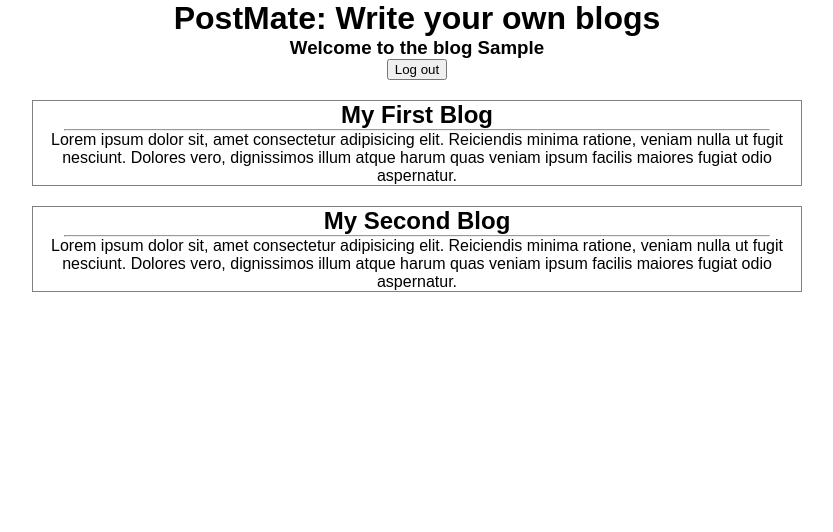
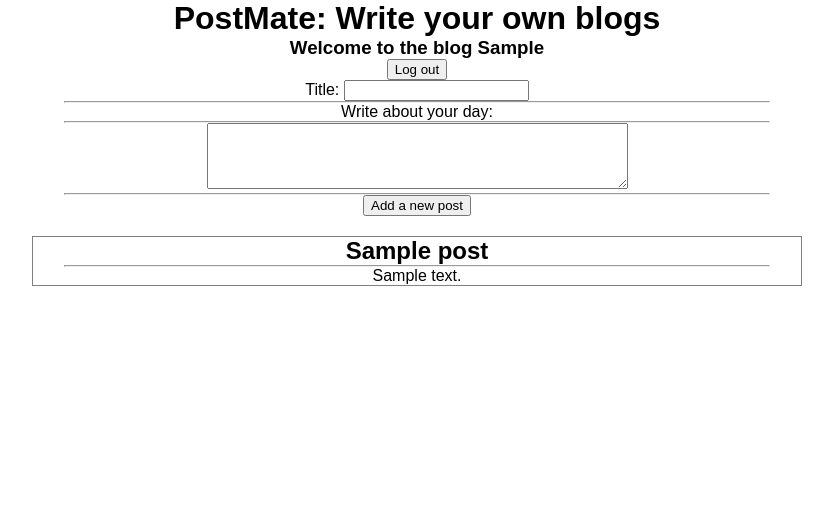
Before and after one commit to nabeghamazahir/CRUD_app, a Flask app: page /blog in a window 1280 px wide. Shown: the top 532 px of the page, without its empty margins (223-1056 px from the left). Run offline with Flask 3, Linux system fonts and the light colour scheme; the visitor is signed in with stand-in values (Sample User, id 1); a database or web service that is not in the repository returns one stand-in record (values such as "Sample title"); some libraries are stand-ins or nearby versions.

Commit message:
updating second look of my blog

```diff
--- a/controllers/blog_controllers.py
+++ b/controllers/blog_controllers.py
@@ -1,8 +1,15 @@
 from flask import render_template, request, redirect
 from db.db import sql
-# from models.blogs
+from models.blogs import all_posts, create_post
 from services.session_info import current_user
 
 def index():
+  posts = all_posts()
+  return render_template('blog/index.html', posts = posts, current_user=current_user)
 
-  return render_template('blog/index.html', current_user=current_user)
+
+def create():
+  title = request.form.get('title')
+  body = request.form.get('body')
+  create_post(title, body)
+  return redirect('/')
--- a/models/blogs.py
+++ b/models/blogs.py
@@ -0,0 +1,6 @@
+from db.db import sql
+
+def all_posts():
+  return sql('SELECT * FROM posts')
+def create_post(title, body):
+  sql('INSERT INTO posts(title, body) VALUES(%s, %s) RETURNING *', [title, body])
--- a/routes/blog_routes.py
+++ b/routes/blog_routes.py
@@ -1,7 +1,8 @@
 from flask import Blueprint
-from controllers.blog_controllers import index
+from controllers.blog_controllers import index, create
 
 blog_routes = Blueprint('blog_routes', __name__ )
 
 
 blog_routes.route('')(index)
+blog_routes.route('/post', methods=['POST'])(create)
--- a/templates/blog/index.html
+++ b/templates/blog/index.html
@@ -37,19 +37,27 @@
       <form action="/sessions/delete" method="POST">
         <button>Log out</button>
       </form>
+      <form action="/blog/post" method="POST">
+        <label for="">Title:</label>
+        <input type="text" name="title">
+        <hr>
+        <label for="">Write about your day:</label>
+        <hr>
+        <textarea name="body" rows="4" cols="50">
+
+        </textarea>
+        <hr>
+        <button>Add a new post</button>
+      </form>
     </section>
     <main>
+        {% for post in posts: %}
         <section class="post">
-            <h2>My First Blog</h2>
+            <h2>{{ post['title'] }}</h2>
             <hr>
-            <p>Lorem ipsum dolor sit, amet consectetur adipisicing elit. Reiciendis minima ratione, veniam nulla ut fugit nesciunt. Dolores vero, dignissimos illum atque harum quas veniam ipsum facilis maiores fugiat odio aspernatur.</p>
+            <p> {{ post['body'] }}</p>
         </section>
-        <section class="post">
-            <h2>My Second Blog</h2>
-            <hr>
-            <p>Lorem ipsum dolor sit, amet consectetur adipisicing elit. Reiciendis minima ratione, veniam nulla ut fugit nesciunt. Dolores vero, dignissimos illum atque harum quas veniam ipsum facilis maiores fugiat odio aspernatur.</p>
-        </section>
-
+        {% endfor %}
     </main>
 
 
```
